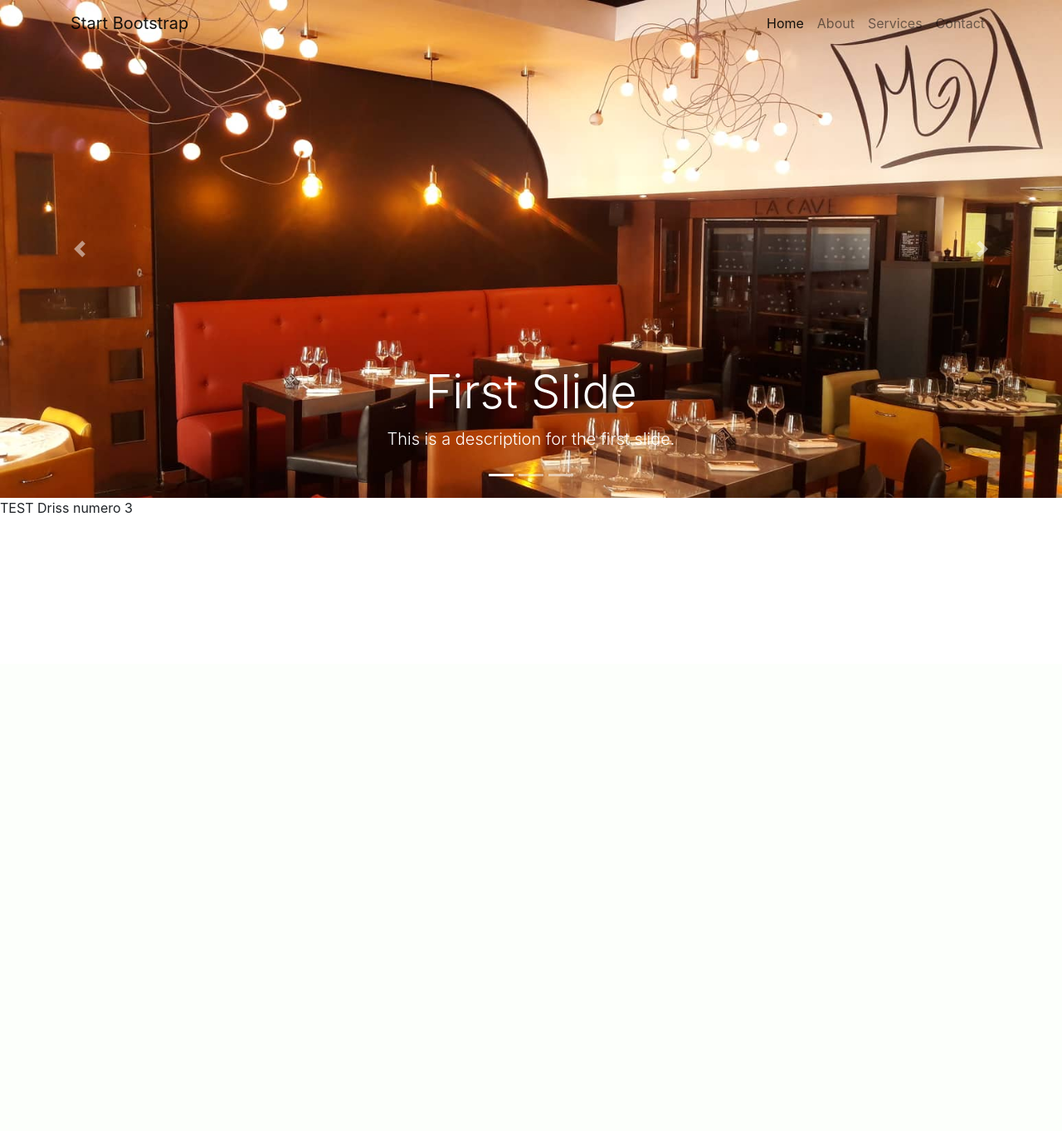
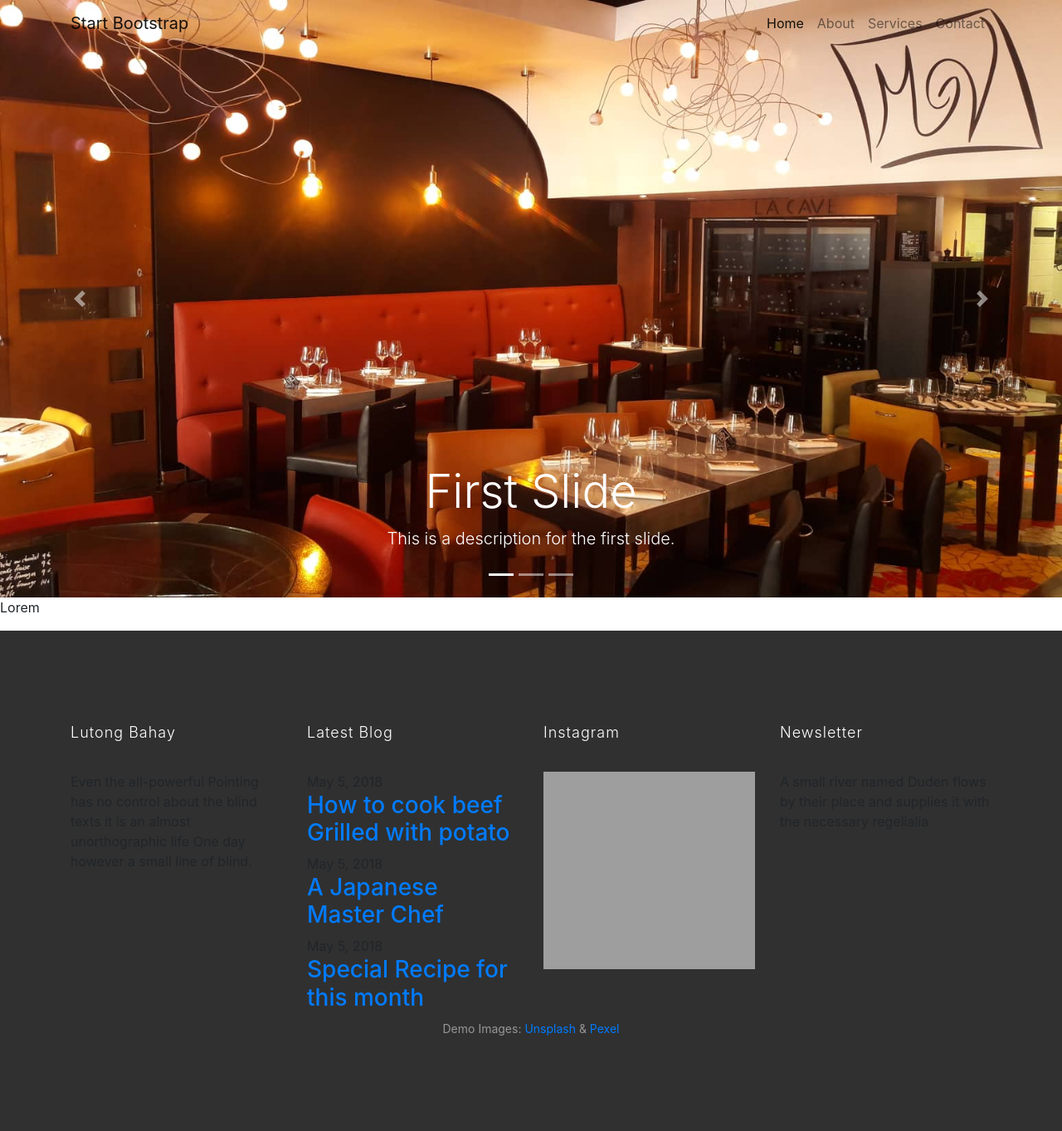
Before and after one commit to rwhy84/Resto-MV, a Symfony app: template symfony/templates/accueil/index.html.twig in a window 1280 px wide. Shown: the whole page at 83% size. Before the commit the page ends 619 px from the top, so only its background shows below. Run offline with Twig, Linux system fonts and the light colour scheme; the template is opened without the code that fills it, so the values that code supplies are empty; some libraries are stand-ins or nearby versions; grey boxes are pictures that could not be loaded.

Commit message:
Place footer
Footer

```diff
--- a/symfony/public/asset/css/index.css
+++ b/symfony/public/asset/css/index.css
@@ -1,5 +1,5 @@
 .carousel-item {
-    height: 75vh;
+    height: 90vh;
     min-height: 350px;
     background: no-repeat center center scroll;
     -webkit-background-size: cover;
@@ -8,3 +8,63 @@
     background-size: cover;
     transition: transform 2s ease, opacity 2s ease-out!important;
 }
+
+#footer {
+    padding: 7em 0;
+    display: block;
+    width: 100%;
+    background: #303030; }
+    #footer h2 {
+      font-size: 18px;
+      color: #fff;
+      letter-spacing: 1px;
+      font-weight: 300;
+      margin-bottom: 2em; }
+    #footer p:last-child {
+      margin-bottom: 0; }
+    #footer p.colorlib-social-icons a:hover, #footer p.colorlib-social-icons a:focus {
+      text-decoration: none !important; }
+    #footer p.colorlib-social-icons i {
+      font-size: 24px;
+      color: #FF6107; }
+    #footer p .block {
+      color: #969696;
+      font-size: 14px; }
+    #footer .subscribe .form-control {
+      -webkit-box-shadow: none;
+      -moz-box-shadow: none;
+      -ms-box-shadow: none;
+      -o-box-shadow: none;
+      box-shadow: none;
+      border: none;
+      border: 2px solid rgba(255, 255, 255, 0.1);
+      font-size: 16px;
+      background: transparent;
+      font-weight: 400;
+      margin-bottom: 5px; }
+      #footer .subscribe .form-control:focus, #footer .subscribe .form-control:active {
+        -webkit-box-shadow: none;
+        box-shadow: none;
+        border: 2px solid rgba(255, 97, 7, 0.8); }
+    #footer .subscribe .btn-custom {
+      width: 100%;
+      padding: 14px 0;
+      font-size: 16px;
+      border: 2px solid #FF6107;
+      -webkit-border-radius: 0;
+      -moz-border-radius: 0;
+      -ms-border-radius: 0;
+      border-radius: 0; }
+    #footer .instagram .insta-img {
+      display: inline-block;
+      width: 50%;
+      padding: 0 !important;
+      height: 120px;
+      margin-right: -5px;
+      margin-bottom: -8px; }
+      @media screen and (max-width: 768px) {
+        #footer .instagram .insta-img {
+          height: 200px; } }
+
+  .js .animate-box {
+    opacity: 0; }
--- a/symfony/templates/base.html.twig
+++ b/symfony/templates/base.html.twig
@@ -86,12 +86,82 @@
         </a>
   </div>
 </header>
+<main>
+<p> Lorem </P>
 
 
-  <!--[if lt IE 9]>
-<script src="https://oss.maxcdn.com/libs/html5shiv/3.7.0/html5shiv.js"></script>
-<script src="https://oss.maxcdn.com/libs/respond.js/1.4.2/respond.min.js"></script>
-<![endif]-->
+</main>
+
+		<footer>
+			<div id="footer">
+				<div class="container">
+					<div class="row">
+						<div class="col-md-3 col-pb-sm">
+							<h2>Lutong Bahay</h2>
+							<p>Even the all-powerful Pointing has no control about the blind texts it is an almost unorthographic life One day however a small line of blind.</p>
+							<p class="colorlib-social-icons">
+								<a href="#"><i class="icon-facebook4"></i></a>
+								<a href="#"><i class="icon-twitter3"></i></a>
+								<a href="#"><i class="icon-googleplus"></i></a>
+								<a href="#"><i class="icon-dribbble2"></i></a>
+							</p>
+						</div>
+						<div class="col-md-3 col-pb-sm">
+							<h2>Latest Blog</h2>
+							<div class="f-entry">
+								<a href="#" class="featured-img" style="background-image: url(images/dish-5.jpg);"></a>
+								<div class="desc">
+									<span>May 5, 2018</span>
+									<h3><a href="#">How to cook beef Grilled with potato</a></h3>
+								</div>
+							</div>
+							<div class="f-entry">
+								<a href="#" class="featured-img" style="background-image: url(images/dish-7.jpg);"></a>
+								<div class="desc">
+									<span>May 5, 2018</span>
+									<h3><a href="#">A Japanese Master Chef</a></h3>
+								</div>
+							</div>
+							<div class="f-entry">
+								<a href="#" class="featured-img" style="background-image: url(images/dessert-3.jpg);"></a>
+								<div class="desc">
+									<span>May 5, 2018</span>
+									<h3><a href="#">Special Recipe for this month</a></h3>
+								</div>
+							</div>
+						</div>
+						<div class="col-md-3 col-pb-sm">
+							<h2>Instagram</h2>
+							<div class="instagram">
+								<a href="#" class="insta-img" style="background-image: url(images/dessert-1.jpg);"></a>
+								<a href="#" class="insta-img" style="background-image: url(images/dessert-2.jpg);"></a>
+								<a href="#" class="insta-img" style="background-image: url(images/dish-9.jpg);"></a>
+								<a href="#" class="insta-img" style="background-image: url(images/dish-2.jpg);"></a>
+							</div>
+						</div>
+						<div class="col-md-3 col-pb-sm">
+							<h2>Newsletter</h2>
+							<p>A small river named Duden flows by their place and supplies it with the necessary regelialia</p>
+							<div class="subscribe text-center">
+								<div class="form-group">
+									<!-- <input type="text" class="form-control text-center" placeholder="Enter Email address"> BOUTTON ENVOIE DE MAIL
+									<input type="submit" value="Subscribe" class="btn btn-primary btn-custom"> -->
+								</div>
+							</div>
+						</div>
+					</div>
+					<div class="row">
+						<div class="col-md-12 text-center">
+							<p>
+
+								<span class="block">Demo Images: <a href="..." target="_blank">Unsplash</a> &amp; <a href="..." target="_blank">Pexel</a></span>
+							</p>
+						</div>
+					</div>
+				</div>
+			</div>
+		</footer>
+
 
     <!-- Optional JavaScript -->
     <!-- jQuery first, then Popper.js, then Bootstrap JS -->
@@ -99,9 +169,6 @@
     <script src="https://cdnjs.cloudflare.com/ajax/libs/popper.js/1.14.7/umd/popper.min.js" integrity="sha384-UO2eT0CpHqdSJQ6hJty5KVphtPhzWj9WO1clHTMGa3JDZwrnQq4sF86dIHNDz0W1" crossorigin="anonymous"></script>
     <script src="https://stackpath.bootstrapcdn.com/bootstrap/4.3.1/js/bootstrap.min.js" integrity="sha384-JjSmVgyd0p3pXB1rRibZUAYoIIy6OrQ6VrjIEaFf/nJGzIxFDsf4x0xIM+B07jRM" crossorigin="anonymous"></script>
 
-    TEST Driss numero 3
 
-        {% block body %}{% endblock %}
-        {% block javascripts %}{% endblock %}
     </body>
 </html>
```
